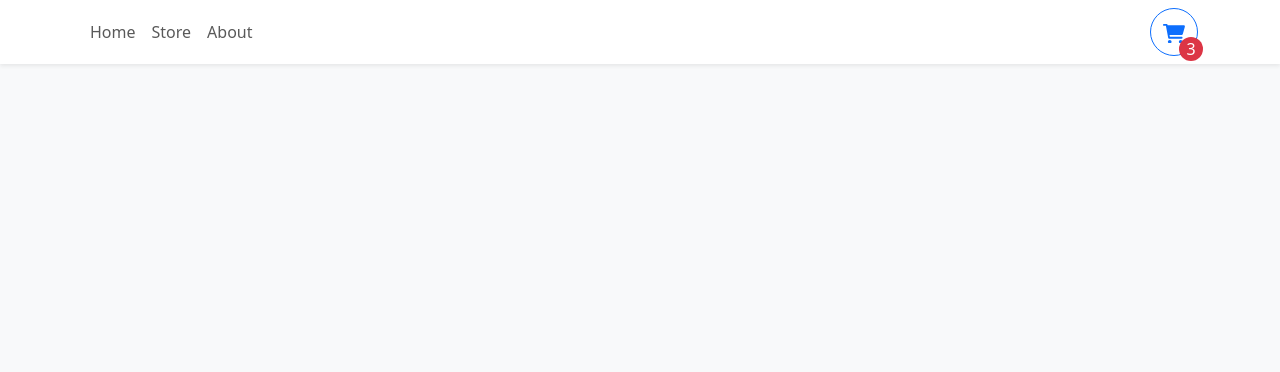
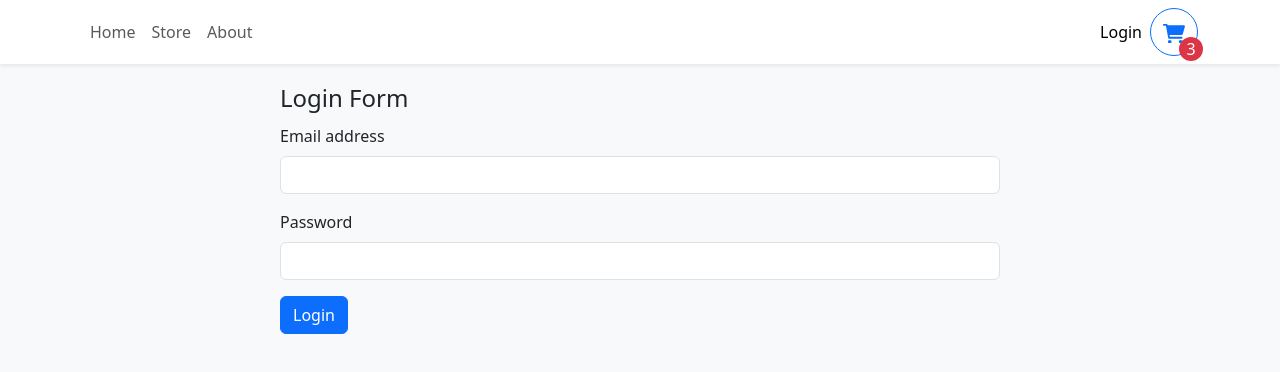
Before and after one commit to Mytheeswaran/react-webpack-typescript, a React app: page /login in a window 1280 px wide. Before the commit this address had no page. Shown: the top 372 px of the page. Built offline with nearby package versions, Linux system fonts and the light colour scheme.

Commit message:
Login page component

```diff
--- a/src/App.tsx
+++ b/src/App.tsx
@@ -6,6 +6,7 @@ import { Container } from 'react-bootstrap'
 import { Home } from './pages/Home'
 import { Store } from './pages/Store'
 import { About } from './pages/About'
+import { Login } from './pages/Login'
 import { Navbar } from './components/Navbar'
 import { ShoppingCartProvider } from './context/ShoppingCartContext'
 
@@ -18,6 +19,7 @@ export const App = (): JSX.Element => {
           <Route path="/" element={<Home />} />
           <Route path="/store" element={<Store />} />
           <Route path="/about" element={<About />} />
+          <Route path="/login" element={<Login />} />
         </Routes>
       </Container>
     </ShoppingCartProvider>
--- a/src/components/Navbar.tsx
+++ b/src/components/Navbar.tsx
@@ -20,8 +20,19 @@ export function Navbar(): JSX.Element {
             About
           </Nav.Link>
         </Nav>
+
+        <Nav data-testid="navbar-link-container">
+          <Nav.Link to="/login" as={NavLink} role="login-link-test">
+            Login
+          </Nav.Link>
+        </Nav>
+
         <Button
-          style={{ width: '3rem', height: '3rem', position: 'relative' }}
+          style={{
+            width: '3rem',
+            height: '3rem',
+            position: 'relative',
+          }}
           variant="outline-primary"
           className="rounded-circle"
           data-testid="navbar-cart-button"
@@ -57,8 +68,7 @@ export function Navbar(): JSX.Element {
 
 {
   /*
-    For the reason why we use 1.5 rem comparitively to the parent/global style rem, refer Kyle video
+    1. For the reason why we use 1.5 rem comparitively to the parent/global style rem, refer Kyle video
+    2. Check className="me-auto" for Login right positioning
   */
 }
-
-// testing push for new branch
--- /dev/null
+++ b/src/pages/Login.tsx
@@ -0,0 +1,38 @@
+import { useRef } from 'react'
+import { Row, Col, Container, Form, Button } from 'react-bootstrap'
+
+export function Login(): JSX.Element {
+  // eslint-disable-next-line @typescript-eslint/no-explicit-any
+  const email: any = useRef('')
+  // eslint-disable-next-line @typescript-eslint/no-explicit-any
+  const password: any = useRef('')
+  const loginHandler = async () => {}
+  return (
+    <>
+      <Container className="mt-2">
+        <Row>
+          <Col className="col-md-8 offset-md-2">
+            <legend>Login Form</legend>
+            <Form.Group className="mb-3" controlId="formBasicEmail">
+              <Form.Label>Email address</Form.Label>
+              <Form.Control type="email" ref={email}></Form.Control>
+            </Form.Group>
+            <Form.Group className="mb-3" controlId="formBasicPassword">
+              <Form.Label>Password</Form.Label>
+              <Form.Control type="password" ref={password}></Form.Control>
+            </Form.Group>
+            <Button variant="primary" type="button" onClick={loginHandler}>
+              Login
+            </Button>
+          </Col>
+        </Row>
+      </Container>
+    </>
+  )
+}
+
+{
+  /*
+   Project for sample authentication server: https://github.com/Naveen512/NestJS.JWT.Auth.Cookie.Mock.API
+  */
+}
```
